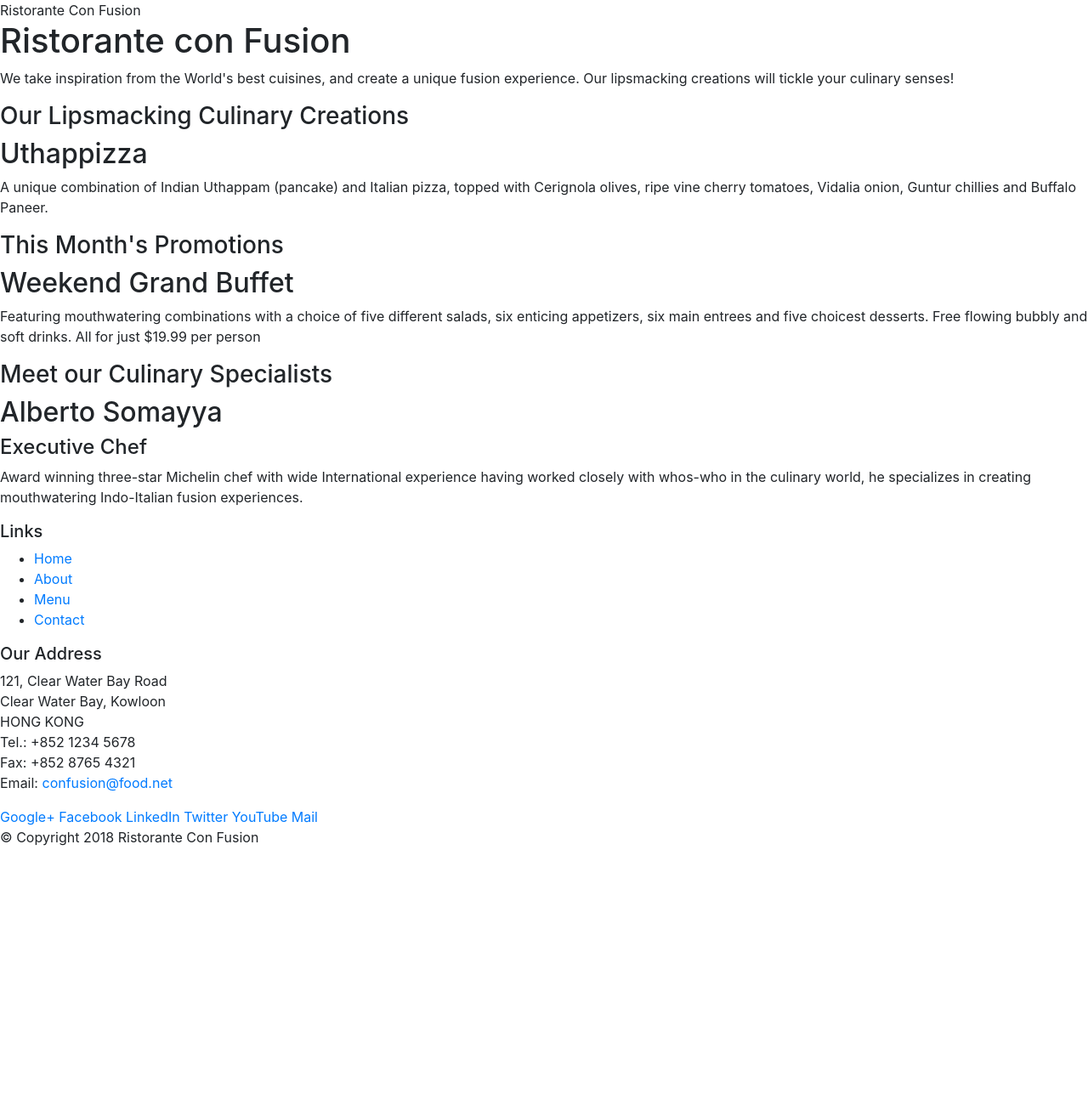
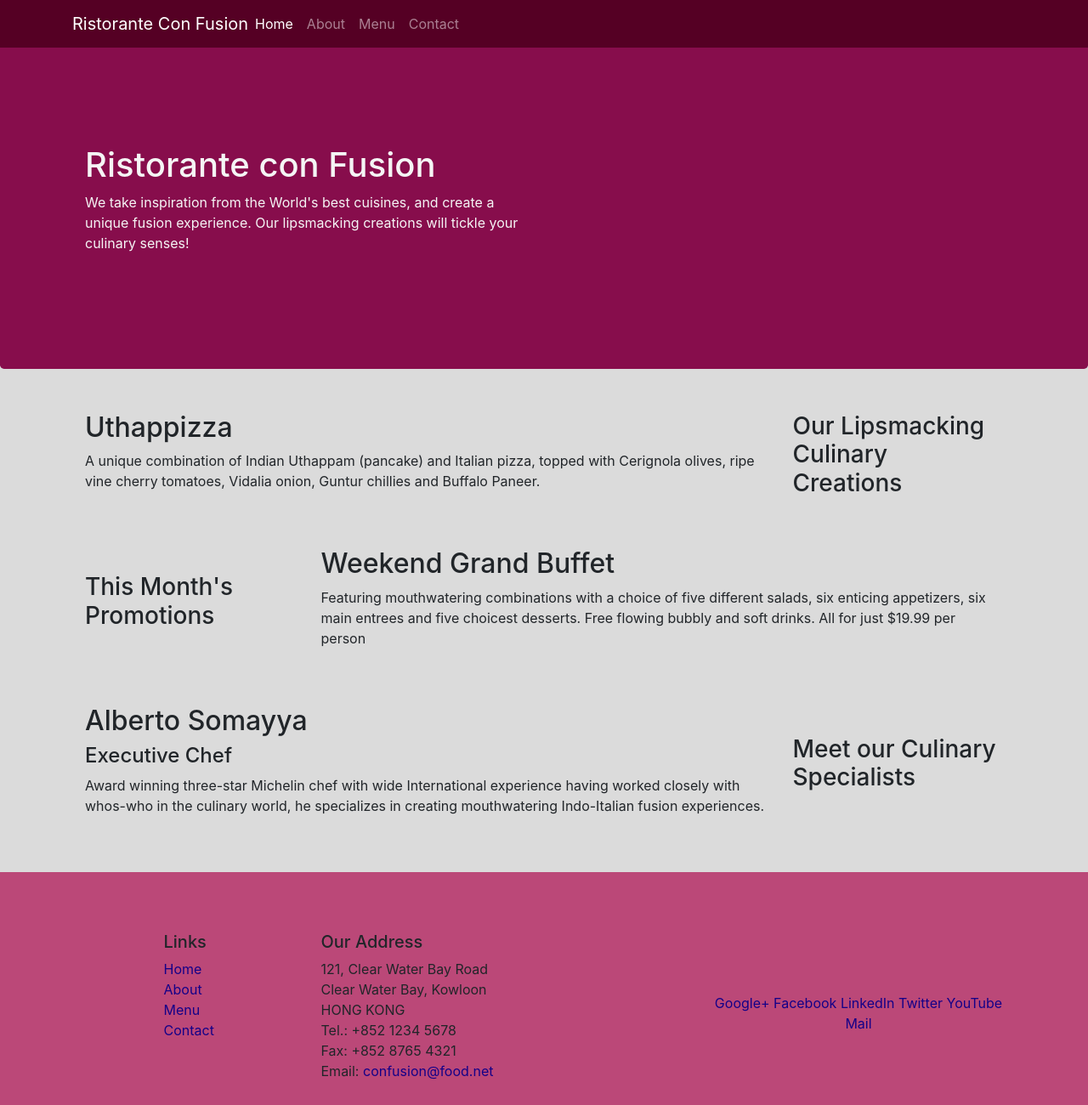
Before and after one commit to whoiandrew/bootstrap4, a website: page index.html in a window 1280 px wide. Shown: the top 1300 px of the page at 85% size. Before the commit the page ends 1013 px from the top, so only its background shows below. Drawn offline with nearby package versions, Linux system fonts and the light colour scheme.

Commit message:
Navbar and Breadcrumbs

```diff
--- /dev/null
+++ b/css/aboutus.css
@@ -0,0 +1,30 @@
+.jumbotron{
+    background-color: #870d4c;
+    color: whitesmoke;
+    padding: 70px;
+    margin: 50px auto;
+}
+
+.navbar-dark{
+    background-color:#550024;
+}
+
+.footer{
+    background-color: #bb4878;
+    margin: 0px auto;
+    padding: 20px 0px;
+}
+
+body{
+    background-color:#75757541 ;
+    z-index: 0;
+}
+
+.row{
+    margin: 50px 0px;
+}
+
+a{
+    color: #140088;
+
+}
--- a/index.html
+++ b/index.html
@@ -7,54 +7,72 @@
     <meta name="viewport" content="width=device-width, initial-scale=1, shrink-to-fit=no">
     <meta http-equiv="x-ua-compatible" content="ie=edge">
 
+
     <!-- Bootstrap CSS -->
-    <link rel="stylesheet" href="node_modules/bootstrap/dist/css/bootstrap.min.css">
-    </title>Ristorante Con Fusion</title>
+    <link rel="stylesheet" href="https://stackpath.bootstrapcdn.com/bootstrap/4.4.1/css/bootstrap.min.css" integrity="sha384-Vkoo8x4CGsO3+Hhxv8T/Q5PaXtkKtu6ug5TOeNV6gBiFeWPGFN9MuhOf23Q9Ifjh" crossorigin="anonymous">
+    <link rel = "stylesheet" href="css/aboutus.css">
+    <title>Ristorante Con Fusion: About Us</title>
 
 </head>
 
 <body>
+    <nav class="navbar navbar-dark navbar-expand-sm fixed-top">
+        <div class="container">
+            <button class="navbar-toggler" type="button" data-toggle="collapse" data-target="#Navbar">
+                <span class="navbar-toggler-icon"></span>
+            </button>
+            <a class="navbar-brand mr-auto" href="#">Ristorante Con Fusion</a>
+            <div class="collapse navbar-collapse" id="Navbar">
+                <ul class="navbar-nav mr-auto">
+                    <li class="nav-item active"><a class="nav-link" href="#">Home</a></li>
+                    <li class="nav-item"><a class="nav-link" href="aboutus.html">About</a></li>
+                    <li class="nav-item"><a class="nav-link" href="#">Menu</a></li>
+                    <li class="nav-item"><a class="nav-link" href="#">Contact</a></li>
+                </ul>
+            </div>
+        <div>
+    </nav>
 
-    <header>
-        <div>
-            <div>
-                <div>
+    <header class="jumbotron">
+        <div class = "container">
+            <div class="row row-header">
+                <div class="col-12 col-sm-6">
                     <h1>Ristorante con Fusion</h1>
                     <p>We take inspiration from the World's best cuisines, and create a unique fusion experience. Our lipsmacking creations will tickle your culinary senses!</p>
                 </div>
-                <div>
+                <div class="col-12 col-sm">
                 </div>
             </div>
         </div>
     </header>
 
-    <div>
-        <div>
-            <div>
+    <div class="container">
+        <div class="row row-content align-items-center">
+            <div class="col-12 col-sm-4 order-sm-last col-md-3">
                 <h3>Our Lipsmacking Culinary Creations</h3>
             </div>
-            <div>
+            <div class="col col-sm col-md">
                 <h2>Uthappizza</h2>
                 <p>A unique combination of Indian Uthappam (pancake) and Italian pizza, topped with Cerignola olives, ripe vine cherry tomatoes, Vidalia onion, Guntur chillies and Buffalo Paneer.</p>
             </div>
         </div>
 
 
-        <div>
-            <div>
+        <div class="row row-content align-items-center">
+            <div class="col-12 col-sm-4 col-md-3">
                 <h3>This Month's Promotions</h3>
             </div>
-            <div>
+            <div class="col col-sm col-md">
                 <h2>Weekend Grand Buffet</h2>
                 <p>Featuring mouthwatering combinations with a choice of five different salads, six enticing appetizers, six main entrees and five choicest desserts. Free flowing bubbly and soft drinks. All for just $19.99 per person </p>
             </div>
         </div>
 
-        <div>
-            <div>
+        <div class="row row-content align-items-center">
+            <div class="col-12 col-sm-4 order-sm-last col-md-3">
                 <h3>Meet our Culinary Specialists</h3>
             </div>
-            <div>
+            <div class="col col-sm order-sm-first col-md">
                 <h2>Alberto Somayya</h2>
                 <h4>Executive Chef</h4>
                 <p>Award winning three-star Michelin chef with wide International experience having worked closely with whos-who in the culinary world, he specializes in creating mouthwatering Indo-Italian fusion experiences. </p>
@@ -62,19 +80,19 @@
         </div>
     </div>
 
-    <footer>
-        <div>
-            <div>
-                <div>
+    <footer class="footer">
+        <div class="container">
+            <div class="row">
+                <div class="col-4 col-sm-2 offset-1">
                     <h5>Links</h5>
-                    <ul>
+                    <ul class="list-unstyled">
                         <li><a href="#">Home</a></li>
                         <li><a href="#">About</a></li>
                         <li><a href="#">Menu</a></li>
                         <li><a href="#">Contact</a></li>
                     </ul>
                 </div>
-                <div>
+                <div class="col-7 col-sm-5">
                     <h5>Our Address</h5>
                     <address>
 		              121, Clear Water Bay Road<br>
@@ -85,8 +103,8 @@
 		              Email: <a href="mailto:confusion@food.net">confusion@food.net</a>
 		           </address>
                 </div>
-                <div>
-                    <div>
+                <div class="col-12 col-sm-4 align-self-center">
+                    <div class="text-center">
                         <a href="http://google.com/+">Google+</a>
                         <a href="http://www.facebook.com/profile.php?id=">Facebook</a>
                         <a href="http://www.linkedin.com/in/">LinkedIn</a>
@@ -96,8 +114,8 @@
                     </div>
                 </div>
            </div>
-           <div>
-                <div>
+           <div class="row justify-content-center">
+                <div class="col-auto">
                     <p>© Copyright 2018 Ristorante Con Fusion</p>
                 </div>
            </div>
```
Also changed, not shown: aboutus.html (added, +130 -0 lines), package.json (+10 -2 lines).
